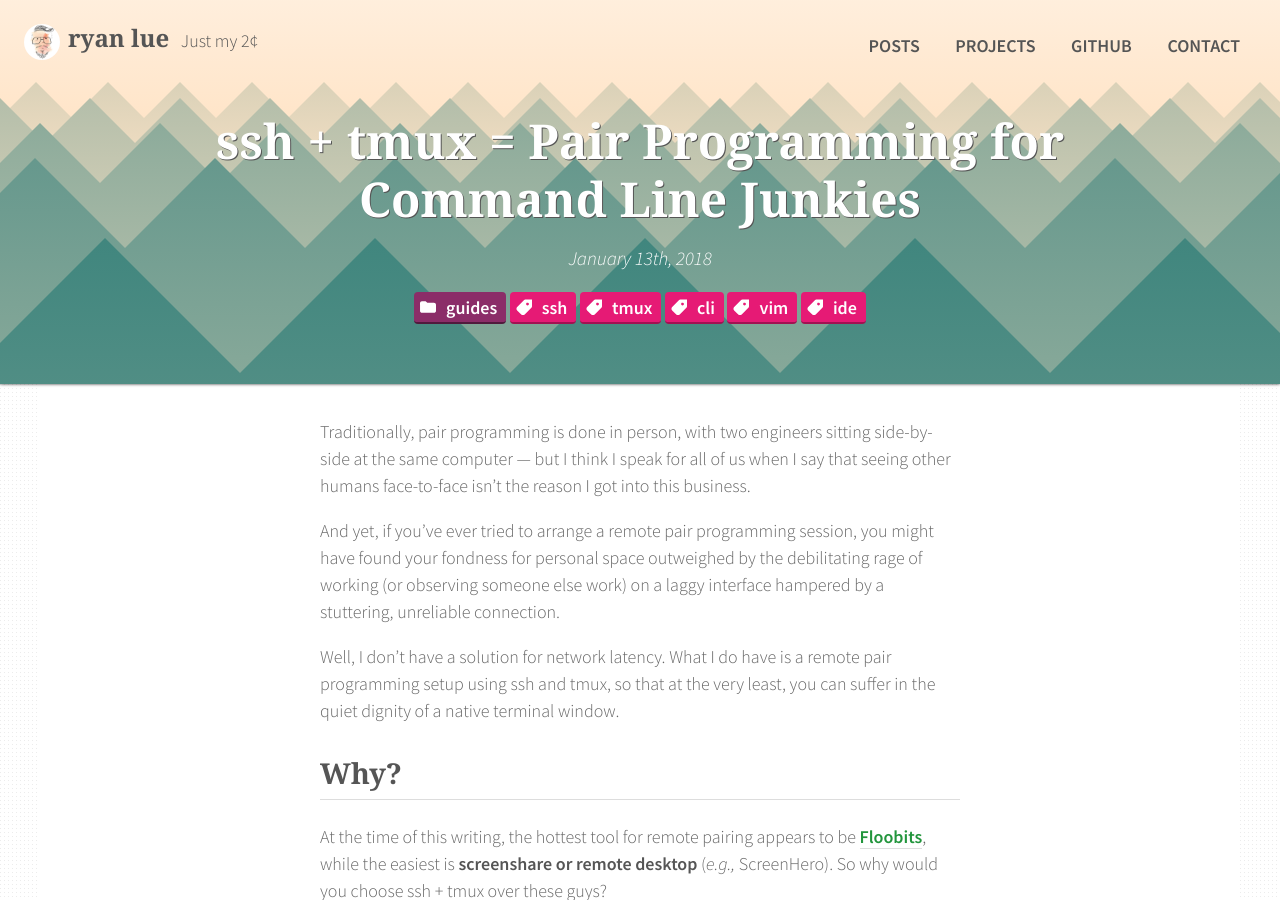
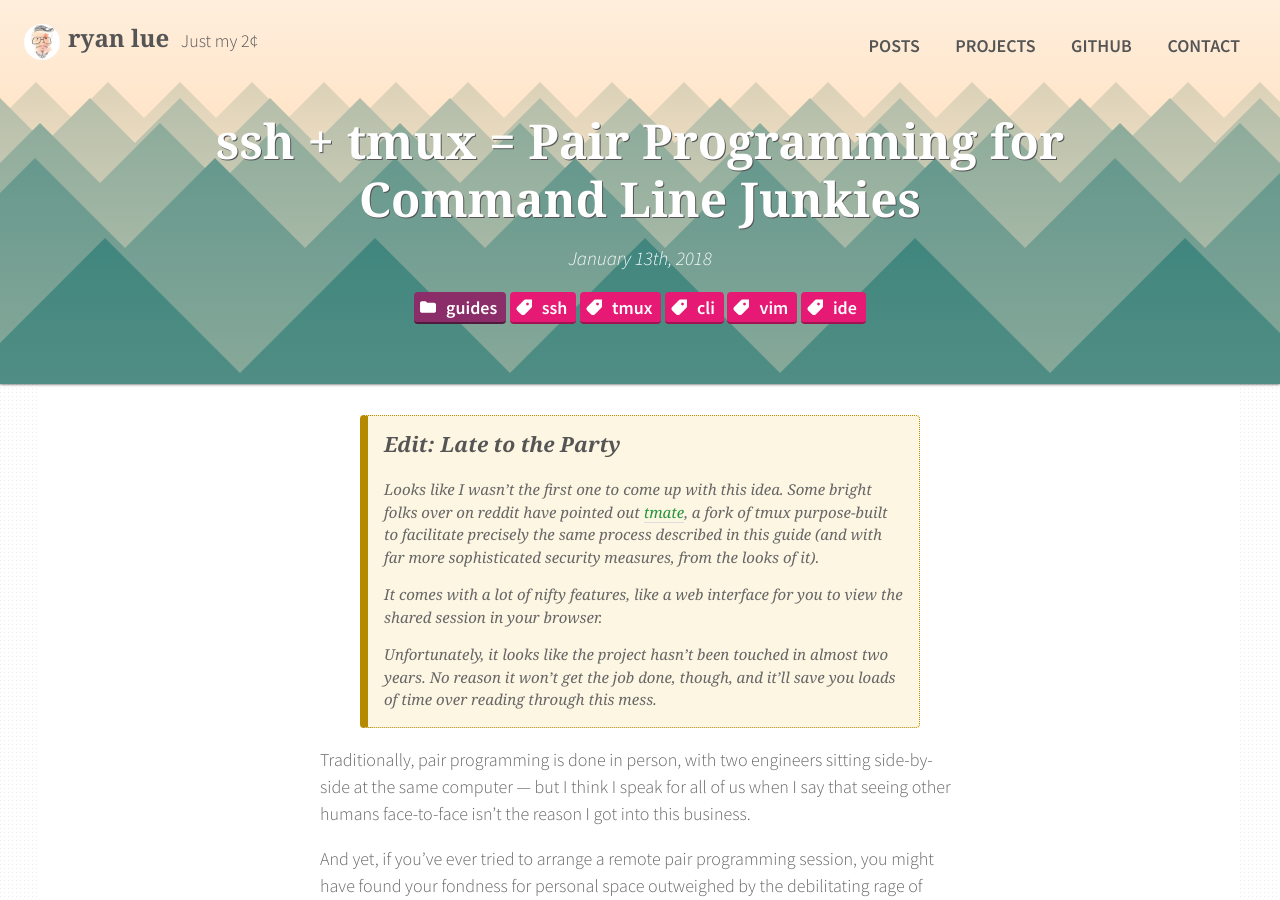
Before and after one commit to rlue/ryanlue.com, a Jekyll site: the page built from _posts/2018-01-13-pair-programming-over-ssh.md, in a window 1280 px wide and 900 px high. Built offline with Jekyll 4.4.1, drawn with Linux system fonts in a browser that asks for light colours; some web fonts are replaced.

Commit message:
Edit pair programming post to mention tmate

```diff
--- a/_posts/2018-01-13-pair-programming-over-ssh.md
+++ b/_posts/2018-01-13-pair-programming-over-ssh.md
@@ -5,6 +5,23 @@ category: guides
 tags: [ssh, tmux, cli, vim, ide]
 reddit_post: 'https://www.reddit.com/r/linux/comments/7qrtu2/security_is_hard_a_guide_to_broadcasting_your/'
 ---
+
+> ### Edit: Late to the Party
+>
+> Looks like I wasn’t the first one to come up with this idea. Some bright
+> folks over on reddit have pointed out [tmate][], a fork of tmux
+> purpose-built to facilitate precisely the same process described in this
+> guide (and with far more sophisticated security measures, from the looks of
+> it).
+>
+> It comes with a lot of nifty features, like a web interface for you to view
+> the shared session in your browser.
+>
+> Unfortunately, it looks like the project hasn’t been touched in almost two
+> years. No reason it won’t get the job done, though, and it’ll save you loads
+> of time over reading through this mess.
+
+[tmate]: https://tmate.io/
 
 Traditionally, pair programming is done in person, with two engineers sitting
 side-by-side at the same computer — but I think I speak for all of us when I
```
